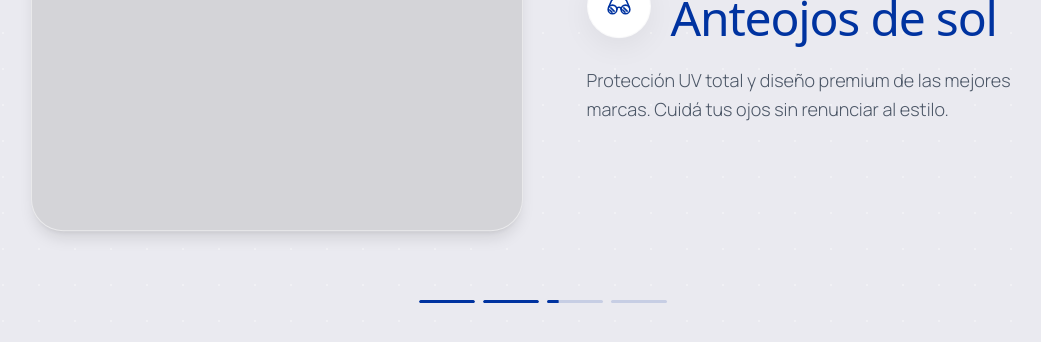
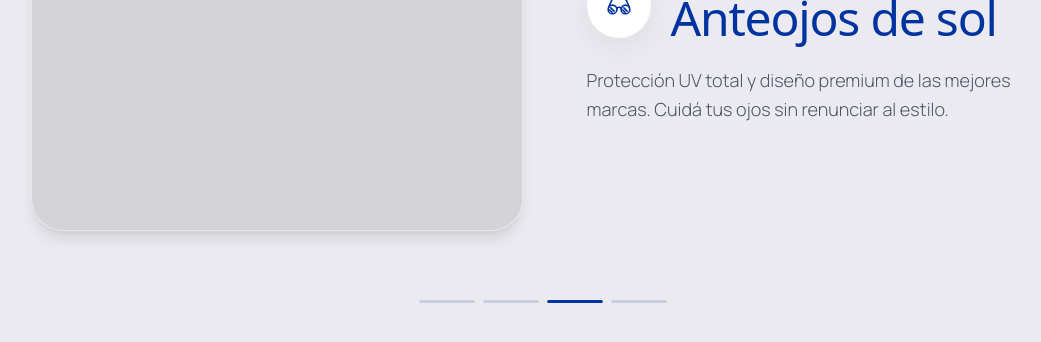
Before and after one commit to nicotg/Landing_Next, a React (Vite) app: page / in a window 1280 px wide. Shown: the part 3657-3999 px from the top of the page, without its empty margins (97-1138 px from the left). Built offline with nearby package versions, Linux system fonts and the light colour scheme; a web font is replaced by a local one.

Commit message:
desvincula velocidad física del scroll del movimiento del slider de servicios, haciéndola constante mediante activeIdx de Framer Motion

```diff
--- a/src/components/Services.tsx
+++ b/src/components/Services.tsx
@@ -1,10 +1,8 @@
-import React, { useRef } from 'react';
+import React, { useRef, useState } from 'react';
 import {
-  cubicBezier,
   motion,
   useScroll,
-  useTransform,
-  type MotionValue,
+  useMotionValueEvent,
 } from 'framer-motion';
 import { DottedBackground } from './DottedBackground';
 import { EyeIcon, GlassesIcon, SunglassesIcon, ContactLensIcon } from './icons';
@@ -64,15 +62,12 @@ export const Services: React.FC = () => {
     offset: ['start start', 'end end'],
   });
 
-  // Patrón plateau-transition: cada slide queda quieto buena parte del scroll
-  // y la transición al siguiente es corta y suave (cubic-bezier easeInOut).
-  // Da sensación de permanencia sin perder fluidez.
-  const trackY = useTransform(
-    scrollYProgress,
-    [0, 0.18, 0.28, 0.44, 0.54, 0.70, 0.80, 1],
-    ['0%', '0%', '-100%', '-100%', '-200%', '-200%', '-300%', '-300%'],
-    { ease: cubicBezier(0.65, 0, 0.35, 1) }
-  );
+  const [activeIdx, setActiveIdx] = useState(0);
+
+  useMotionValueEvent(scrollYProgress, 'change', (latest) => {
+    const idx = Math.min(services.length - 1, Math.max(0, Math.floor(latest * services.length)));
+    setActiveIdx(idx);
+  });
 
   // Mask gradient: difumina los bordes superior e inferior del slider para
   // que el contenido se "diluya" al entrar/salir, sin tocar la opacity.
@@ -100,10 +95,11 @@ export const Services: React.FC = () => {
             </h3>
           </div>
 
-          {/* Slider vertical (scroll-driven, continuo) */}
+          {/* Slider vertical (animación de velocidad constante) */}
           <div className="flex-1 relative overflow-hidden" style={maskStyle}>
             <motion.div
-              style={{ y: trackY }}
+              animate={{ y: `-${activeIdx * 100}%` }}
+              transition={{ duration: 0.65, ease: [0.22, 1, 0.36, 1] }}
               className="absolute inset-0 flex flex-col"
             >
               {services.map((service, idx) => {
@@ -159,8 +155,7 @@ export const Services: React.FC = () => {
                 <ServiceDot
                   key={i}
                   index={i}
-                  total={services.length}
-                  scrollYProgress={scrollYProgress}
+                  isActive={i === activeIdx}
                 />
               ))}
             </div>
@@ -174,16 +169,14 @@ export const Services: React.FC = () => {
 
 const ServiceDot: React.FC<{
   index: number;
-  total: number;
-  scrollYProgress: MotionValue<number>;
-}> = ({ index, total, scrollYProgress }) => {
-  const start = index / total;
-  const end = (index + 1) / total;
-  const scaleX = useTransform(scrollYProgress, [start, end], [0, 1], { clamp: true });
+  isActive: boolean;
+}> = ({ index, isActive }) => {
   return (
     <div className="w-10 md:w-14 h-[3px] bg-primary/15 rounded-full overflow-hidden">
       <motion.div
-        style={{ scaleX, transformOrigin: 'left' }}
+        animate={{ scaleX: isActive ? 1 : 0 }}
+        transition={{ duration: 0.4, ease: [0.22, 1, 0.36, 1] }}
+        style={{ transformOrigin: 'left' }}
         className="h-full bg-primary rounded-full"
       />
     </div>
```
